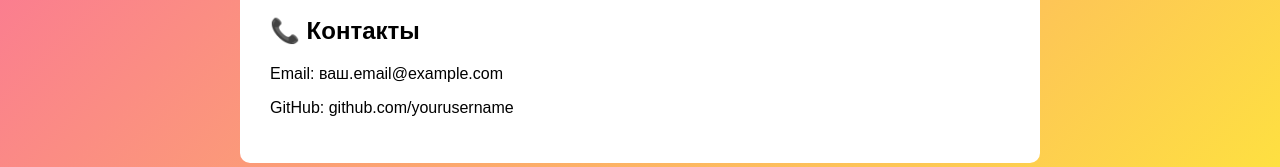
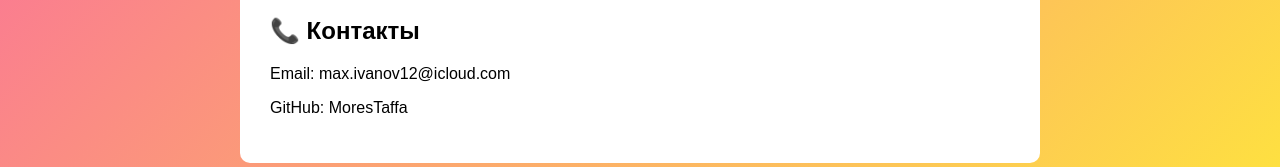
Before and after one commit to MoresTaffa/MoresTaffa.github.io, a plain HTML site: page index.html in a window 1280 px wide. Shown: the part 206-373 px from the top of the page. Drawn offline with Linux system fonts and the light colour scheme.

Commit message:
Обновил главную страницу

```diff
--- a/index.html
+++ b/index.html
@@ -27,8 +27,8 @@
         <p>Скоро здесь появятся мои проекты и навыки!</p>
 
         <h2>📞 Контакты</h2>
-        <p>Email: ваш.email@example.com</p>
-        <p>GitHub: github.com/yourusername</p>
+        <p>Email: max.ivanov12@icloud.com</p>
+        <p>GitHub: MoresTaffa</p>
     </div>
 </body>
 </html>
```
